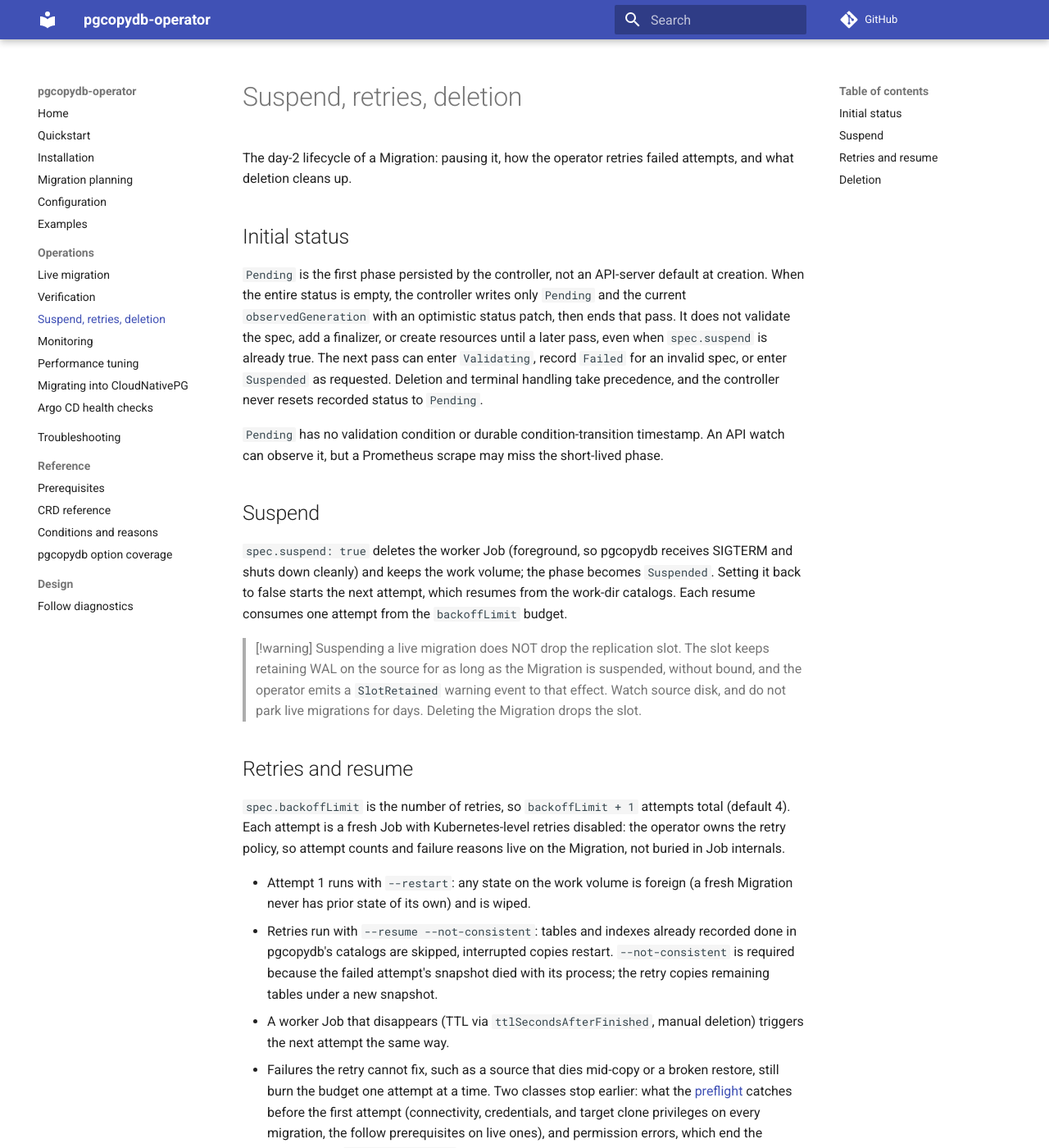
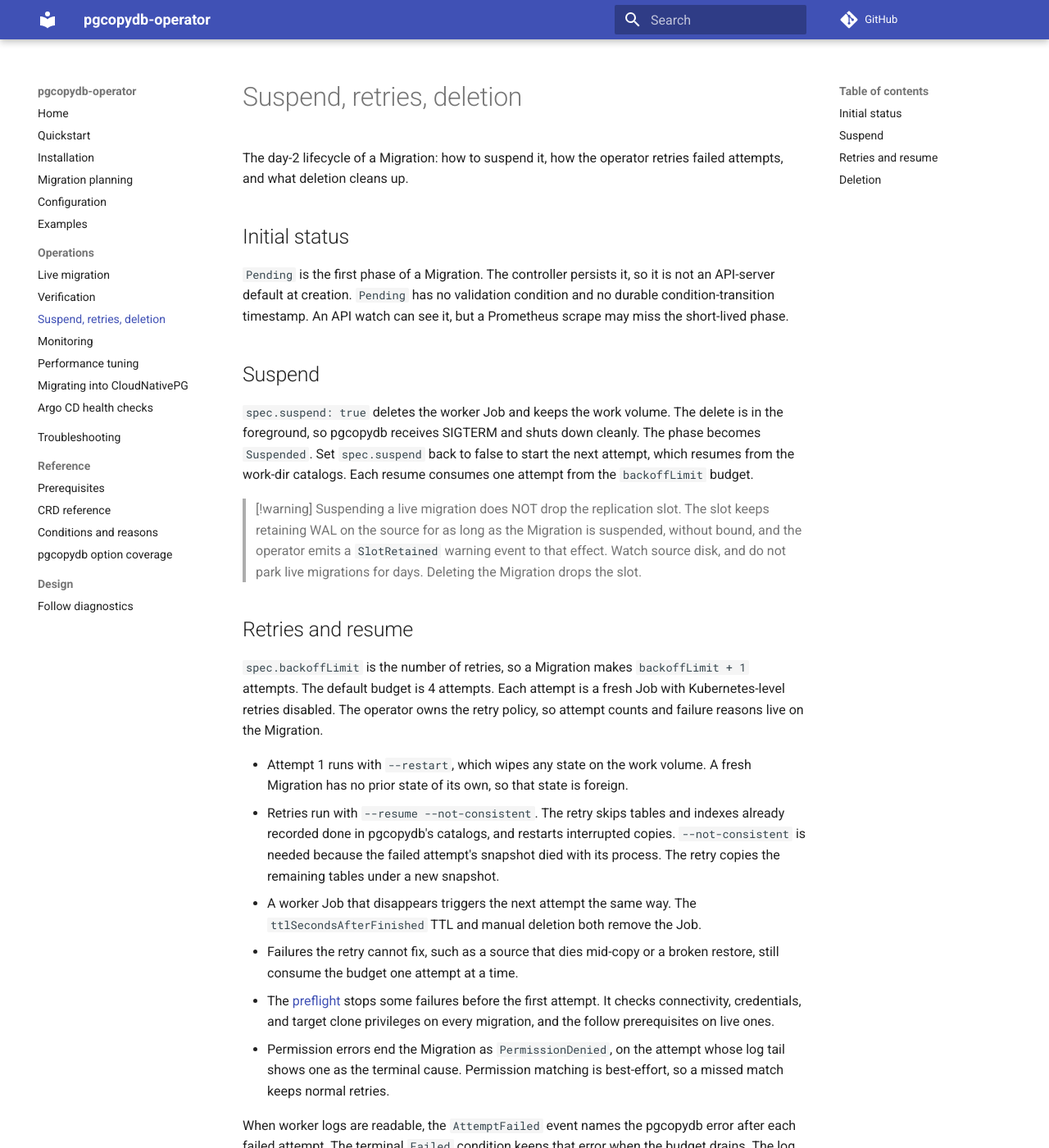
Before and after one commit to ydixken/pgcopydb-operator, an MkDocs documentation site: the page built from docs/operations/lifecycle.md, in a window 1280 px wide and 1400 px high. Shown: the whole window at 82% size. Built offline with MkDocs 1.6.1 and Material for MkDocs 9.7.7, drawn with Linux system fonts in a browser that asks for light colours; comment, search, counter and statistics services are not loaded; some of the changed text lies outside the part shown.

Commit message:
docs: tighten the lifecycle and verification pages
Cut the reconcile-pass mechanics from the Pending section, the signpost introducing the two failure classes that stop early, and the design argument for leaving a stale 0 in the per-check metric.

Promoted two verification hazards to warning callouts placed before the content they govern: that a mismatch is recorded while the Migration still completes, and that the target must be quiesced before a data compare is trusted. Both sentences keep their original wording.

Split the long metric legend sentence into a list, applied the approved word list, and removed parentheses carrying a second idea. The slot retention warning and the Deletion bullets are unchanged.

```diff
--- a/docs/operations/lifecycle.md
+++ b/docs/operations/lifecycle.md
@@ -1,22 +1,20 @@
 # Suspend, retries, deletion
 
-The day-2 lifecycle of a Migration: pausing it, how the operator retries failed attempts, and what deletion cleans up.
+The day-2 lifecycle of a Migration: how to suspend it, how the operator retries failed attempts, and what deletion cleans up.
 
 ## Initial status
 
-`Pending` is the first phase persisted by the controller, not an API-server default at creation.
-When the entire status is empty, the controller writes only `Pending` and the current `observedGeneration` with an optimistic status patch, then ends that pass.
-It does not validate the spec, add a finalizer, or create resources until a later pass, even when `spec.suspend` is already true.
-The next pass can enter `Validating`, record `Failed` for an invalid spec, or enter `Suspended` as requested.
-Deletion and terminal handling take precedence, and the controller never resets recorded status to `Pending`.
-
-`Pending` has no validation condition or durable condition-transition timestamp.
-An API watch can observe it, but a Prometheus scrape may miss the short-lived phase.
+`Pending` is the first phase of a Migration.
+The controller persists it, so it is not an API-server default at creation.
+`Pending` has no validation condition and no durable condition-transition timestamp.
+An API watch can see it, but a Prometheus scrape may miss the short-lived phase.
 
 ## Suspend
 
-`spec.suspend: true` deletes the worker Job (foreground, so pgcopydb receives SIGTERM and shuts down cleanly) and keeps the work volume; the phase becomes `Suspended`.
-Setting it back to false starts the next attempt, which resumes from the work-dir catalogs.
+`spec.suspend: true` deletes the worker Job and keeps the work volume.
+The delete is in the foreground, so pgcopydb receives SIGTERM and shuts down cleanly.
+The phase becomes `Suspended`.
+Set `spec.suspend` back to false to start the next attempt, which resumes from the work-dir catalogs.
 Each resume consumes one attempt from the `backoffLimit` budget.
 
 > [!warning]
@@ -27,21 +25,32 @@ Each resume consumes one attempt from the `backoffLimit` budget.
 
 ## Retries and resume
 
-`spec.backoffLimit` is the number of retries, so `backoffLimit + 1` attempts total (default 4).
-Each attempt is a fresh Job with Kubernetes-level retries disabled: the operator owns the retry policy, so attempt counts and failure reasons live on the Migration, not buried in Job internals.
+`spec.backoffLimit` is the number of retries, so a Migration makes `backoffLimit + 1` attempts.
+The default budget is 4 attempts.
+Each attempt is a fresh Job with Kubernetes-level retries disabled.
+The operator owns the retry policy, so attempt counts and failure reasons live on the Migration.
 
-- Attempt 1 runs with `--restart`: any state on the work volume is foreign (a fresh Migration never has prior state of its own) and is wiped.
-- Retries run with `--resume --not-consistent`: tables and indexes already recorded done in pgcopydb's catalogs are skipped, interrupted copies restart.
-  `--not-consistent` is required because the failed attempt's snapshot died with its process; the retry copies remaining tables under a new snapshot.
-- A worker Job that disappears (TTL via `ttlSecondsAfterFinished`, manual deletion) triggers the next attempt the same way.
-- Failures the retry cannot fix, such as a source that dies mid-copy or a broken restore, still burn the budget one attempt at a time.
-  Two classes stop earlier: what the [preflight](live-migration.md#preflight) catches before the first attempt (connectivity, credentials, and target clone privileges on every migration, the follow prerequisites on live ones), and permission errors, which end the Migration as `PermissionDenied` on the attempt whose log tail shows one as the terminal cause.
+- Attempt 1 runs with `--restart`, which wipes any state on the work volume.
+  A fresh Migration has no prior state of its own, so that state is foreign.
+- Retries run with `--resume --not-consistent`.
+  The retry skips tables and indexes already recorded done in pgcopydb's catalogs, and restarts interrupted copies.
+  `--not-consistent` is needed because the failed attempt's snapshot died with its process.
+  The retry copies the remaining tables under a new snapshot.
+- A worker Job that disappears triggers the next attempt the same way.
+  The `ttlSecondsAfterFinished` TTL and manual deletion both remove the Job.
+- Failures the retry cannot fix, such as a source that dies mid-copy or a broken restore, still consume the budget one attempt at a time.
+- The [preflight](live-migration.md#preflight) stops some failures before the first attempt.
+  It checks connectivity, credentials, and target clone privileges on every migration, and the follow prerequisites on live ones.
+- Permission errors end the Migration as `PermissionDenied`, on the attempt whose log tail shows one as the terminal cause.
   Permission matching is best-effort, so a missed match keeps normal retries.
-  When worker logs are readable, the `AttemptFailed` event names the pgcopydb error after each failed attempt, and the terminal `Failed` condition keeps it when the budget drains.
 
-When the recent log tail contains a pg_restore database error before generic shutdown messages, retry events and the terminal `Failed` condition keep the database error, including the affected relation.
+When worker logs are readable, the `AttemptFailed` event names the pgcopydb error after each failed attempt.
+The terminal `Failed` condition keeps that error when the budget drains.
+The log tail can contain a pg_restore database error before generic shutdown messages.
+In that case, retry events and the terminal `Failed` condition keep it, with the affected relation.
 
-Terminal states are absorbing: a `Completed` or `Failed` Migration never restarts (source and target are immutable anyway).
+A `Completed` or `Failed` Migration is terminal and never restarts.
+The source and target are immutable.
 Fix the cause and create a new Migration.
 
 ## Deletion
```
Also changed, not shown: docs/operations/verification.md (+22 -8 lines).
